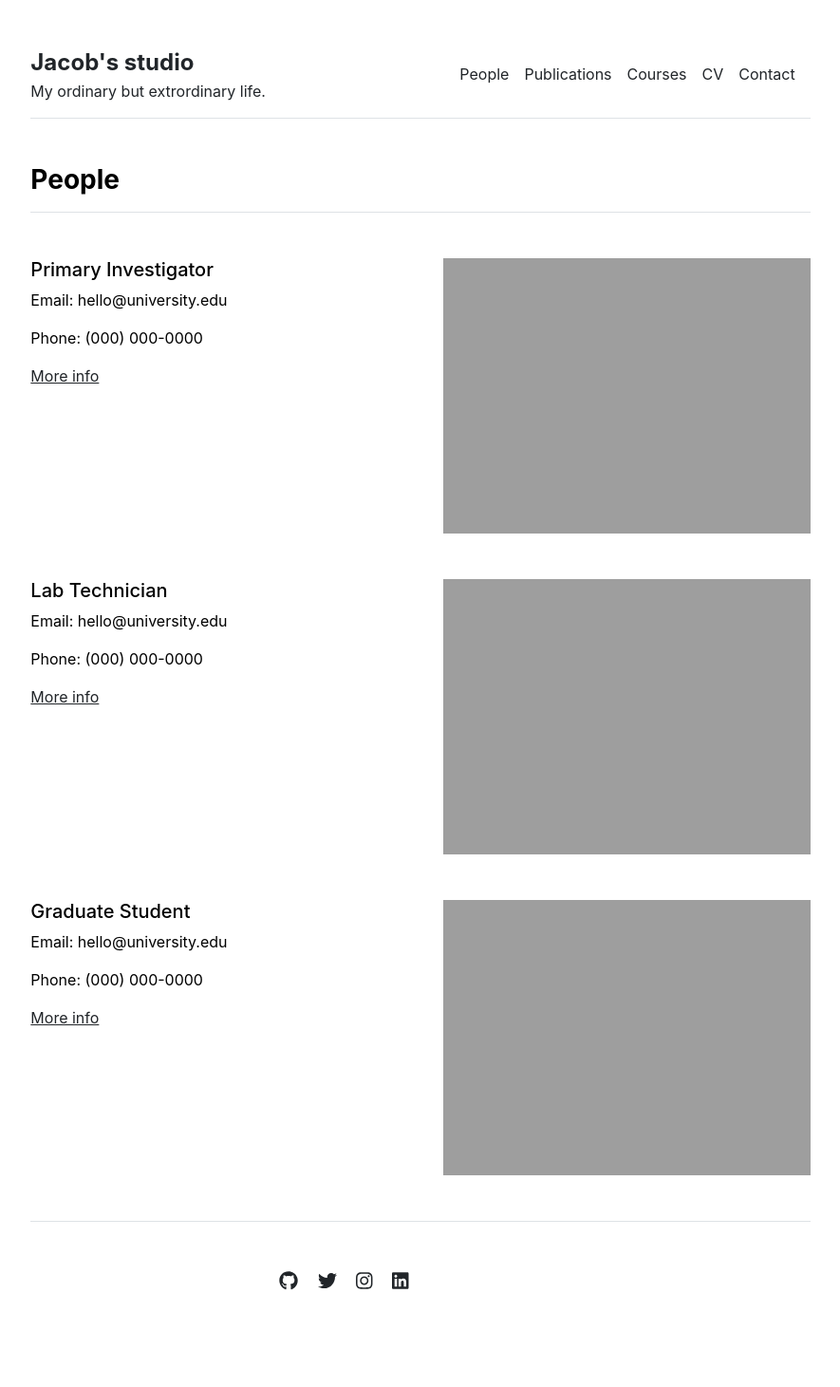
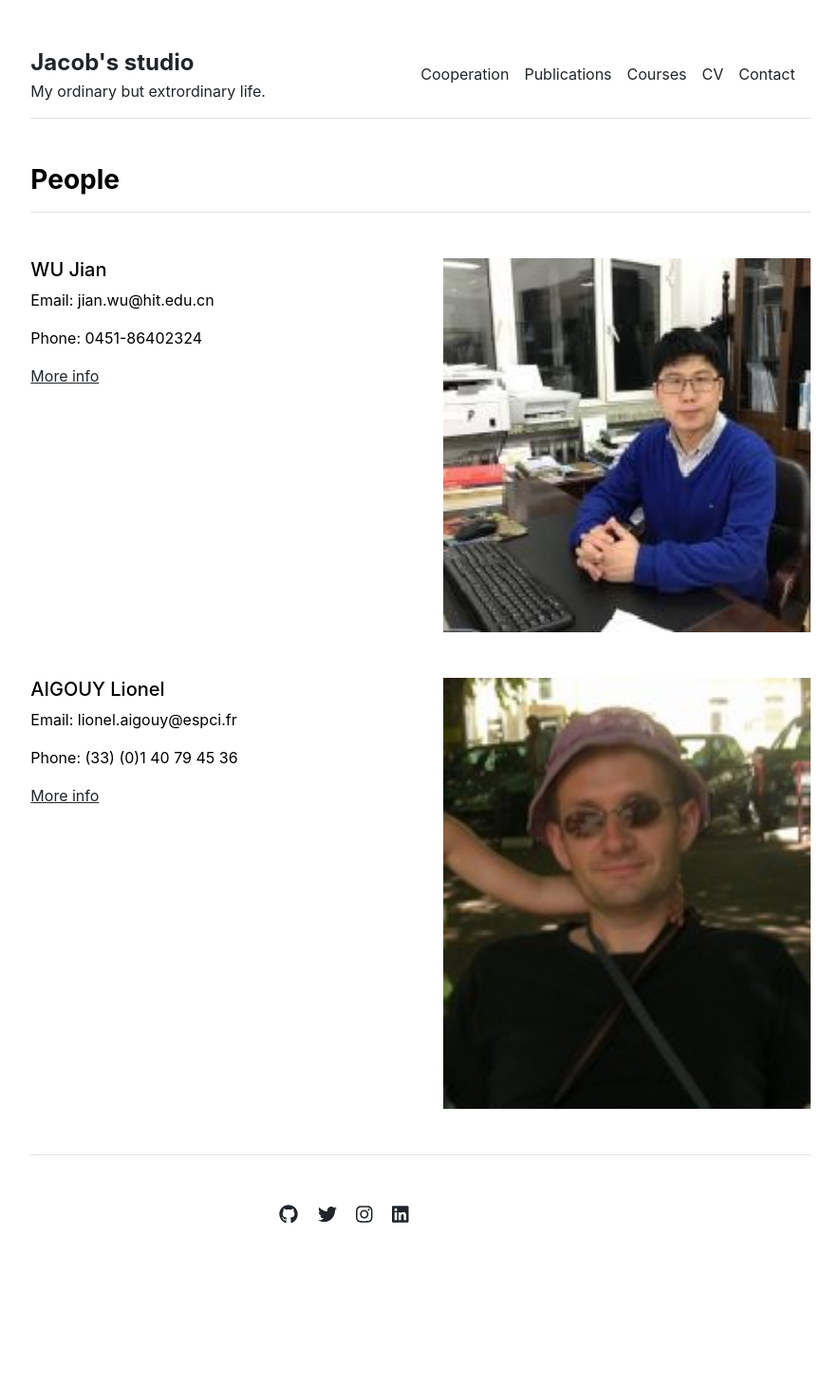
Before and after one commit to JinxinHu/jinxinhu.github.io, a Jekyll site: the page built from people.md, in a window 1280 px wide. Shown: the whole page at 95% size, without its empty margins (197-1082 px from the left). Built offline with Jekyll 4.4.1, drawn with Linux system fonts in a browser that asks for light colours; after the commit the page ends 1391 px from its top, so only the background shows below that.

Commit message:
Update settings.yml

```diff
--- a/_data/settings.yml
+++ b/_data/settings.yml
@@ -1,14 +1,13 @@
 menu:
-- {name: 'People', url: '/people'}
+- {name: 'Cooperation', url: '/people'}
 - {name: 'Publications', url: '/publications'}
 - {name: 'Courses', url: '/courses'}
 - {name: 'CV', url: '/cv'}
 - {name: 'Contact', url: '/contact'}
 
 people:
-- {name: 'Primary Investigator', title: 'Researcher', department: 'Physics & Astronomy', institution: 'Some University', institution_address: '1 Main Street, Canada', phone: '(000) 000-0000', email: 'hello@university.edu', office: 'Science Building 505', image: 'assets/img/primary-investigator.jpg', url: 'primary-investigator'}
-- {name: 'Lab Technician', title: 'Researcher', department: 'Physics & Astronomy', institution: 'Some University', institution_address: '1 Main Street, Canada', phone: '(000) 000-0000', email: 'hello@university.edu', office: 'Science Building 505', image: 'assets/img/lab-technician.jpg', url: 'lab-technician'}
-- {name: 'Graduate Student', title: 'Researcher', department: 'Physics & Astronomy', institution: 'Some University', institution_address: '1 Main Street, Canada', phone: '(000) 000-0000', email: 'hello@university.edu', office: 'Science Building 505', image: 'assets/img/graduate-student.jpg', url: 'graduate-student'}
+- {name: 'WU Jian', title: 'Professor', department: 'Physics & Astronomy', institution: 'Harbin Institute of Technology', institution_address: 'No.92 Westdazhi Street, Harbin, Heilongjiang Province, China', phone: ' 0451-86402324', email: ' jian.wu@hit.edu.cn', office: 'Dongli Building 602', image: 'assets/img/jianwu.jpeg', url: 'http://homepage.hit.edu.cn/jianwu?lang=en'}
+- {name: 'AIGOUY Lionel', title: 'Chargé de Recherche CNRS', department: 'Physics', institution: 'ESPCI Paris - PSL', institution_address: '10 Rue Vauquelin, 75005 Paris', phone: '(33) (0)1 40 79 45 36', email: 'lionel.aigouy@espci.fr', office: ' C132', image: 'assets/img/lionel.jpg', url: 'https://www.lpem.espci.fr/spip.php?article58&lang=fr'}
 
 courses:
 - {name: 'Vector Calculus', url: 'vector-calculus'}
```
